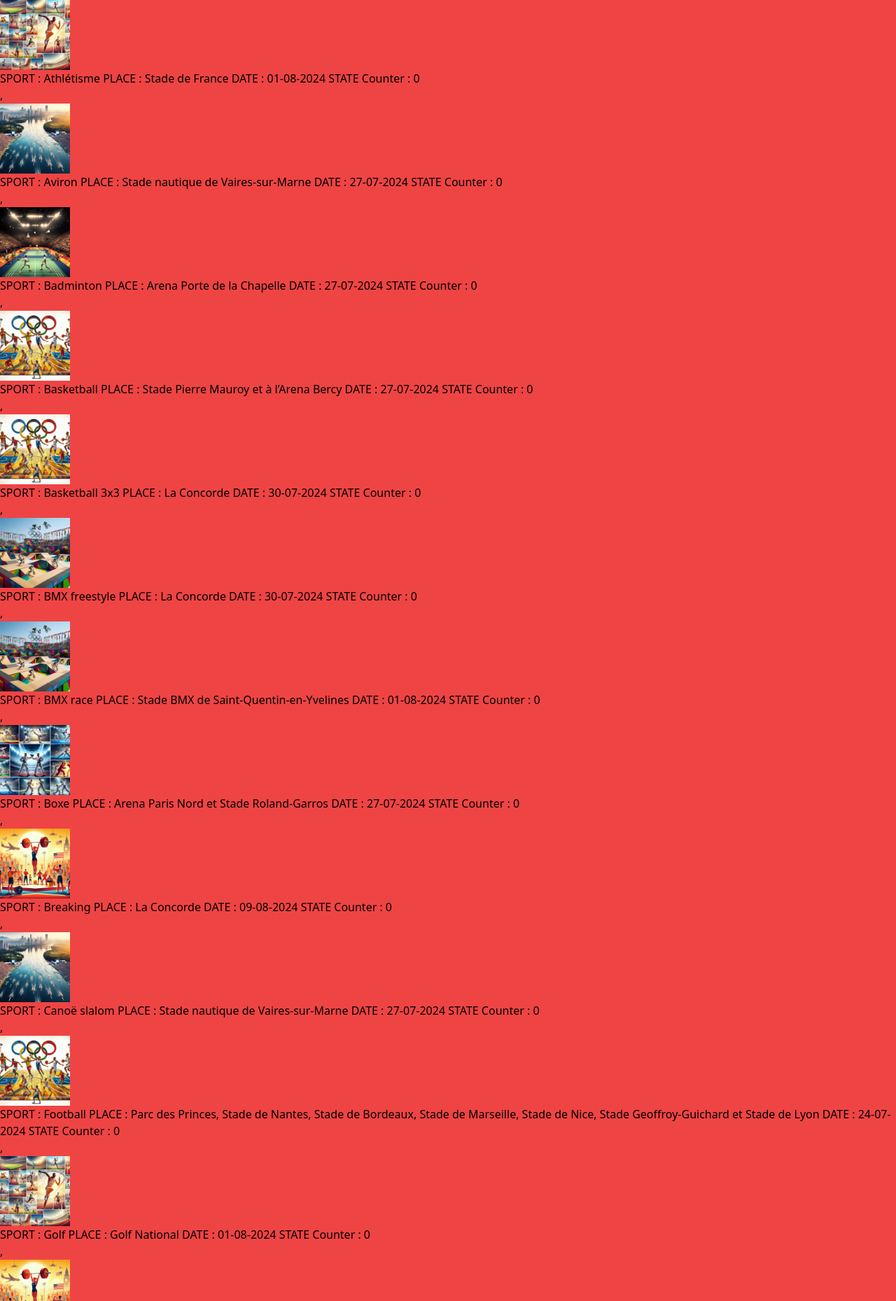
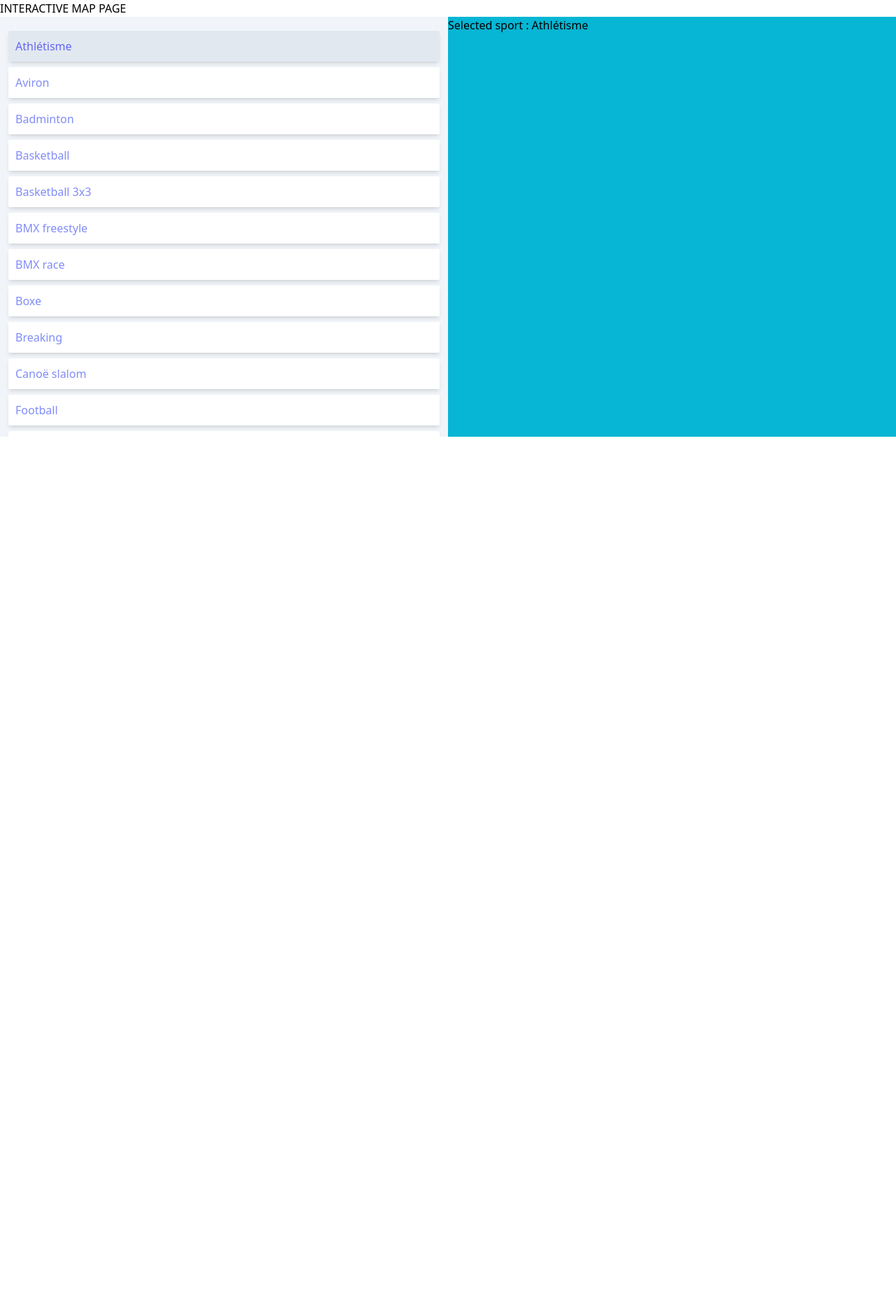
Before and after one commit to Fansoa/framework-javascript-from-scratch, a website with bundled scripts: page index.html in a window 1280 px wide. Shown: the top 1859 px of the page at 70% size. After the commit the page ends 800 px from the top, so only its background shows below. Built offline with nearby package versions, Linux system fonts and the light colour scheme.

Commit message:
feat: add base for interactive map component

```diff
--- a/assets/css/components/footer.css
+++ /dev/null
@@ -1,6 +0,0 @@
-footer {
-  font-family: 'Inter', sans-serif;
-}
-footer h1 {
-  font-family: 'Nova Square', sans-serif;
-}
--- /dev/null
+++ b/assets/css/components/interactiveMap/interactiveMap.css
@@ -0,0 +1,4 @@
+.mapListLink.active {
+  color: #6366F1;
+  background-color: #E2E8F0;
+}
--- a/assets/css/globals.css
+++ b/assets/css/globals.css
@@ -1,3 +1,14 @@
+* {
+  font-family: 'Roboto', sans-serif;
+}
+html {
+  font-family: 'Roboto', sans-serif;
+}
+
+h1, h2, h3, h4, h5, h6 {
+  font-family: 'Roboto Condensed', sans-serif;
+}
+
 .font-nova-square {
   font-family: 'Nova Square', sans-serif;
 }
@@ -9,3 +20,7 @@
 .font-roboto {
   font-family: 'Roboto', sans-serif;
 }
+
+.font-roboto-condensed {
+  font-family: 'Roboto Condensed', sans-serif;
+}
--- a/assets/css/style.css
+++ b/assets/css/style.css
@@ -1,6 +1,6 @@
 @import url('https://fonts.googleapis.com/css2?family=Nova+Square&display=swap');
 @import url('https://fonts.googleapis.com/css2?family=Inter:wght@300;400;700&display=swap');
 @import url('https://fonts.googleapis.com/css2?family=Roboto:ital,wght@0,300;0,400;0,700;1,400&display=swap');
+@import url('https://fonts.googleapis.com/css2?family=Roboto+Condensed:wght@300;400;700&family=Roboto:ital,wght@0,300;0,400;0,700;1,400&display=swap');
 
-@import 'components/navbar.css';
-@import 'components/footer.css';
+@import 'components/InteractiveMap/interactiveMap.css';
--- /dev/null
+++ b/assets/data/events.json
@@ -0,0 +1,402 @@
+[
+  {
+    "sport": "Athlétisme",
+    "name": "Athlétisme",
+    "place": "Stade de France",
+    "date": "01-08-2024",
+    "endDate": "11-08-2024",
+    "description":
+      "Des remises de médailles sont prévues lors de toutes les sessions.",
+    "img": "/assets/images/events/Athlétisme.jpeg"
+  },
+  {
+    "sport": "Aviron",
+    "name": "Aviron",
+    "place": "Stade nautique de Vaires-sur-Marne",
+    "date": "27-07-2024",
+    "endDate": "03-08-2024",
+    "description":
+      "Des remises de médailles sont prévues dans les sessions du 31 juillet, 1er, 2 et 3 août.",
+    "img": "assets/images/events/Aviron.jpeg"
+  },
+  {
+    "sport": "Badminton",
+    "name": "Badminton",
+    "place": "Arena Porte de la Chapelle",
+    "date": "27-07-2024",
+    "endDate": "05-08-2024",
+    "description":
+      "Des remises de médailles sont prévues dans les sessions du 2, 3, 4 et 5 août.",
+    "img": "assets/images/events/Badminton.jpeg"
+  },
+  {
+    "sport": "Basketball",
+    "name": "Basketball",
+    "place": "Stade Pierre Mauroy et à l’Arena Bercy",
+    "date": "27-07-2024",
+    "endDate": "11-08-2024",
+    "description":
+      "Des remises de médailles sont prévues dans les sessions du 10 et 11 août.",
+    "img": "/assets/images/events/Basketball.jpeg"
+  },
+  {
+    "sport": "Basketball 3x3",
+    "name": "Basketball 3x3",
+    "place": "La Concorde",
+    "date": "30-07-2024",
+    "endDate": "05-08-2024",
+    "description":
+      "Des remises de médailles sont prévues dans la session du 5 août.",
+    "img": "/assets/images/events/Basketball.jpeg"
+  },
+  {
+    "sport": "BMX freestyle",
+    "name": "BMX freestyle",
+    "place": "La Concorde",
+    "date": "30-07-2024",
+    "endDate": "31-07-2024",
+    "description":
+      "Des remises de médailles sont prévues dans la session du 31 juillet.",
+    "img": "assets/images/events/BMX.jpeg"
+  },
+  {
+    "sport": "BMX race",
+    "name": "BMX race",
+    "place": "Stade BMX de Saint-Quentin-en-Yvelines",
+    "date": "01-08-2024",
+    "endDate": "02-08-2024",
+    "description":
+      "Des remises de médailles sont prévues dans la session du 2 août.",
+    "img": "assets/images/events/BMX.jpeg"
+  },
+  {
+    "sport": "Boxe",
+    "name": "Boxe",
+    "place": "Arena Paris Nord et Stade Roland-Garros",
+    "date": "27-07-2024",
+    "endDate": "10-08-2024",
+    "description":
+      "Des remises de médailles sont prévues dans les sessions du 6, 7, 8, 9 et 10 août.",
+    "img": "/assets/images/events/Combat.jpeg"
+  },
+  {
+    "sport": "Breaking",
+    "name": "Breaking",
+    "place": "La Concorde",
+    "date": "09-08-2024",
+    "endDate": "10-08-2024",
+    "description":
+      "Des remises de médailles sont prévues lors de toutes les sessions.",
+    "img": "/assets/images/events/Gym.jpeg"
+  },
+  {
+    "sport": "Canoë slalom",
+    "name": "Canoë slalom",
+    "place": "Stade nautique de Vaires-sur-Marne",
+    "date": "27-07-2024",
+    "endDate": "05-08-2024",
+    "description":
+      "Des remises de médailles sont prévues dans les sessions du 28, 29 et 31 juillet et du 1er et 5 août.",
+    "img": "assets/images/events/Aviron.jpeg"
+  },
+  {
+    "sport": "Football",
+    "name": "Football",
+    "place":
+      "Parc des Princes, Stade de Nantes, Stade de Bordeaux, Stade de Marseille, Stade de Nice, Stade Geoffroy-Guichard et Stade de Lyon",
+    "date": "24-07-2024",
+    "endDate": "10-08-2024",
+    "description":
+      "Des remises de médailles sont prévues dans les sessions du 8, 9 et 10 août.",
+    "img": "/assets/images/events/Basketball.jpeg"
+  },
+  {
+    "sport": "Golf",
+    "name": "Golf",
+    "place": "Golf National",
+    "date": "01-08-2024",
+    "endDate": "10-08-2024",
+    "description":
+      "Des remises de médailles sont prévues dans les sessions du 4 et 10 août.",
+    "img": "/assets/images/events/Athlétisme.jpeg"
+  },
+  {
+    "sport": "Gymnastique artistique",
+    "name": "Gymnastique artistique",
+    "place": "Arena Bercy",
+    "date": "27-07-2024",
+    "endDate": "05-08-2024",
+    "description":
+      "Des remises de médailles sont prévues dans les sessions du 29, 30 et 31 juillet et du 1er, 3, 4 et 5 août.",
+    "img": "/assets/images/events/Gym.jpeg"
+  },
+  {
+    "sport": "Gymnastique rythmique",
+    "name": "Gymnastique rythmique",
+    "place": "Arena Porte de la Chapelle",
+    "date": "08-08-2024",
+    "endDate": "10-08-2024",
+    "description":
+      "Des remises de médailles sont prévues dans les sessions du 9 et 10 août.",
+    "img": "/assets/images/events/Gym.jpeg"
+  },
+  {
+    "sport": "Haltérophilie",
+    "name": "Haltérophilie",
+    "place": "Arena Paris Sud 6",
+    "date": "07-08-2024",
+    "endDate": "11-08-2024",
+    "description":
+      "Des remises de médailles sont prévues lors de toutes les sessions.",
+    "img": "/assets/images/events/Gym.jpeg"
+  },
+  {
+    "sport": "Handball",
+    "name": "Handball",
+    "place": "Stade Pierre Mauroy et à l’Arena Paris Sud 6",
+    "date": "25-07-2024",
+    "endDate": "11-08-2024",
+    "description":
+      "Des remises de médailles sont prévues dans les sessions du 10 et 11 août.",
+    "img": "/assets/images/events/Basketball.jpeg"
+  },
+  {
+    "sport": "Hockey",
+    "name": "Hockey",
+    "place": "Stade Yves-du-Manoir",
+    "date": "27-07-2024",
+    "endDate": "09-08-2024",
+    "description":
+      "Des remises de médailles sont prévues dans les sessions du 8 et 9 août.",
+    "img": "/assets/images/events/Combat.jpeg"
+  },
+  {
+    "sport": "Judo",
+    "name": "Judo",
+    "place": "Arena Champ de Mars",
+    "date": "27-07-2024",
+    "endDate": "03-08-2024",
+    "description":
+      "Des remises de médailles sont prévues lors de toutes les sessions.",
+    "img": "/assets/images/events/Combat.jpeg"
+  },
+  {
+    "sport": "Lutte",
+    "name": "Lutte",
+    "place": "Arena Champ de Mars",
+    "date": "05-08-2024",
+    "endDate": "11-08-2024",
+    "description":
+      "Des remises de médailles sont prévues dans les sessions du 6, 7, 8, 9, 10 et 11 août.",
+    "img": "/assets/images/events/Combat.jpeg"
+  },
+  {
+    "sport": "Natation",
+    "name": "Natation",
+    "place": "Paris La Défense Arena",
+    "date": "27-07-2024",
+    "endDate": "04-08-2024",
+    "description":
+      "Des remises de médailles sont prévues lors de toutes les sessions.",
+    "img": "assets/images/events/Natation.jpeg"
+  },
+  {
+    "sport": "Natation artistique",
+    "name": "Natation artistique",
+    "place": "Centre Aquatique",
+    "date": "05-08-2024",
+    "endDate": "10-08-2024",
+    "description":
+      "Des remises de médailles sont prévues dans les sessions du 7 et 10 août.",
+    "img": "assets/images/events/Natation.jpeg"
+  },
+  {
+    "sport": "Natation marathon",
+    "name": "Natation marathon",
+    "place": "Pont Alexandre III",
+    "date": "08-08-2024",
+    "endDate": "09-08-2024",
+    "description":
+      "Des remises de médailles sont prévues lors de toutes les sessions.",
+    "img": "assets/images/events/Natation.jpeg"
+  },
+  {
+    "sport": "Pentathlon moderne",
+    "name": "Pentathlon moderne",
+    "place": "Château de Versailles et à l’Arena Paris Nord",
+    "date": "08-08-2024",
+    "endDate": "11-08-2024",
+    "description":
+      "Des remises de médailles sont prévues dans les sessions du 10 et 11 août.",
+    "img": "/assets/images/events/Athlétisme.jpeg"
+  },
+  {
+    "sport": "Plongeon",
+    "name": "Plongeon",
+    "place": "Centre Aquatique",
+    "date": "27-07-2024",
+    "endDate": "10-08-2024",
+    "description":
+      "Des remises de médailles sont prévues dans les sessions du 27, 29 et 31 juillet et du 2, 6, 8, 9 et 10 août.",
+    "img": "assets/images/events/Natation.jpeg"
+  },
+  {
+    "sport": "Rugby",
+    "name": "Rugby",
+    "place": "Stade de France",
+    "date": "24-07-2024",
+    "endDate": "30-07-2024",
+    "description":
+      "Des remises de médailles sont prévues dans les sessions du 27 et 30 juillet.",
+    "img": "/assets/images/events/Athlétisme.jpeg"
+  },
+  {
+    "sport": "Skateboard",
+    "name": "Skateboard",
+    "place": "La Concorde",
+    "date": "27-07-2024",
+    "endDate": "07-08-2024",
+    "description":
+      "Des remises de médailles sont prévues lors de toutes les sessions.",
+    "img": "assets/images/events/BMX.jpeg"
+  },
+  {
+    "sport": "Sports Equestres",
+    "name": "Sports Equestres",
+    "place": "Château de Versailles",
+    "date": "27-07-2024",
+    "endDate": "06-08-2024",
+    "description":
+      "Des remises de médailles sont prévues dans les sessions du 29 juillet et du 2, 3, 4 et 6 août.",
+    "img": "/assets/images/events/Athlétisme.jpeg"
+  },
+  {
+    "sport": "Surf",
+    "name": "Surf",
+    "place": "Teahupo’o, à Tahiti",
+    "date": "27-07-2024",
+    "endDate": "30-07-2024",
+    "description":
+      "Des remises de médailles sont prévues dans la session du 30 juillet.",
+    "img": "assets/images/events/Natation.jpeg"
+  },
+  {
+    "sport": "Taekwondo",
+    "name": "Taekwondo",
+    "place": "Grand Palais",
+    "date": "07-08-2024",
+    "endDate": "10-08-2024",
+    "description":
+      "Des remises de médailles sont prévues lors de toutes les sessions.",
+    "img": "/assets/images/events/Combat.jpeg"
+  },
+  {
+    "sport": "Tennis",
+    "name": "Tennis",
+    "place": "Stade Roland-Garros",
+    "date": "27-07-2024",
+    "endDate": "04-08-2024",
+    "description":
+      "Des remises de médailles sont prévues dans les sessions du 2, 3 et 4 août.",
+    "img": "assets/images/events/Badminton.jpeg"
+  },
+  {
+    "sport": "Tennis de table",
+    "name": "Tennis de table",
+    "place": "Arena Paris Sud 4",
+    "date": "27-07-2024",
+    "endDate": "10-08-2024",
+    "description":
+      "Des remises de médailles sont prévues dans les sessions du 30 juillet et du 3, 4, 9 et 10 août.",
+    "img": "assets/images/events/Badminton.jpeg"
+  },
+  {
+    "sport": "Tir",
+    "name": "Tir",
+    "place": "Centre national de tir de Châteauroux",
+    "date": "27-07-2024",
+    "endDate": "05-08-2024",
+    "description":
+      "Des remises de médailles sont prévues lors de toutes les sessions.",
+    "img": "/assets/images/events/Tir.jpeg"
+  },
+  {
+    "sport": "Tir à l’arc",
+    "name": "Tir à l’arc",
+    "place": "Invalides",
+    "date": "25-07-2024",
+    "endDate": "04-08-2024",
+    "description":
+      "Des remises de médailles sont prévues dans les sessions du 28 et 29 juillet et du 2, 3 et 4 août.",
+    "img": "/assets/images/events/Tir.jpeg"
+  },
+  {
+    "sport": "Trampoline",
+    "name": "Trampoline",
+    "place": "Arena Bercy",
+    "date": "02-08-2024",
+    "endDate": "02-08-2024",
+    "description": "Des remises de médailles sont prévues lors de cette session.",
+    "img": "/assets/images/events/Athlétisme.jpeg"
+  },
+  {
+    "sport": "Triathlon",
+    "name": "Triathlon",
+    "place": "pont Alexandre III",
+    "date": "30-07-2024",
+    "endDate": "05-08-2024",
+    "description":
+      "Des remises de médailles sont prévues lors de toutes les sessions.",
+    "img": "assets/images/events/BMX.jpeg"
+  },
+  {
+    "sport": "Voile",
+    "name": "Voile",
+    "place": "Marina de Marseille",
+    "date": "28-07-2024",
+    "endDate": "08-08-2024",
+    "description":
+      "Des remises de médailles sont prévues dans les sessions du 1, 2, 6, 7 et 8 août.",
+    "img": "assets/images/events/Aviron.jpeg"
+  },
+  {
+    "sport": "Volleyball",
+    "name": "Volleyball",
+    "place": "Arena Paris Sud 1",
+    "date": "27-07-2024",
+    "endDate": "11-08-2024",
+    "description":
+      "Des remises de médailles sont prévues dans les sessions du 9, 10 et 11 août.",
+    "img": "/assets/images/events/Athlétisme.jpeg"
+  },
+  {
+    "sport": "Volleyball de plage",
+    "name": "Volleyball de plage",
+    "place": "stade Tour Eiffel",
+    "date": "27-07-2024",
+    "endDate": "10-08-2024",
+    "description":
+      "Des remises de médailles sont prévues dans les sessions du 9 et 10 août.",
+    "img": "/assets/images/events/Athlétisme.jpeg"
+  },
+  {
+    "sport": "VTT",
+    "name": "VTT",
+    "place": "Colline d’Elancourt",
+    "date": "28-07-2024",
+    "endDate": "29-08-2024",
+    "description":
+      "Des remises de médailles sont prévues lors de toutes les sessions.",
+    "img": "assets/images/events/BMX.jpeg"
+  },
+  {
+    "sport": "Waterpolo",
+    "name": "Waterpolo",
+    "place": "Centre Aquatique et à Paris la Défense Arena",
+    "date": "27-07-2024",
+    "endDate": "11-08-2024",
+    "description":
+      "Des remises de médailles sont prévues dans les sessions du 10 et 11 août.",
+    "img": "assets/images/events/Natation.jpeg"
+  }
+]
--- /dev/null
+++ b/components/InteractiveMap/InteractiveMapList/index.js
@@ -0,0 +1,28 @@
+import MiniReact from "../../../core/MiniReact.js";
+import InteractiveMapListItem from "./InteractiveMapListItem/index.js";
+
+export default class InteractiveMapList extends MiniReact.Component {
+  renderComponent() {
+    const listItems = {};
+
+    this.props.sports.forEach((sport, index) => {
+      listItems[`listItem_${index}`] = new InteractiveMapListItem({
+        sport,
+        selectSport: this.props.selectSportString,
+        selectedSport: this.props.selectedSport,
+      }).renderComponent();
+    });
+
+    const components = this.getComponentsData({
+      ...listItems,
+    });
+
+    this.data.content = Object.keys(components.content)
+      .map((componentName) => {
+        return components.content[componentName];
+      })
+      .join("");
+
+    return this.data;
+  }
+}
--- /dev/null
+++ b/components/InteractiveMap/index.js
@@ -0,0 +1,76 @@
+import MiniReact from "../../core/MiniReact.js";
+import InteractiveMapList from "./InteractiveMapList/index.js";
+
+export default class InteractiveMap extends MiniReact.Component {
+  constructor(props) {
+    super(props);
+    this.state = { sport: "baseball" };
+    this.sports = null;
+  }
+
+  renderComponent() {
+    const selectSport = (selectedSport) => {
+      this.setState((prev) => ({
+        ...prev,
+        sport: selectedSport,
+      }));
+    };
+    const selectSportString = `selectSport_${this.key}`;
+    this.data.functions[selectSportString] = selectSport;
+
+    const fetchSports = () => {
+      fetch("../../assets/data/events.json")
+        .then((response) => {
+          return response.json();
+        })
+        .then((json) => {
+          this.setState((prev) => ({
+            ...prev,
+            sports: json,
+            sport: json[0].name,
+          }));
+          return json;
+        })
+        .catch((error) => {
+          console.error(error);
+        });
+    };
+
+    if (!this.state.sports) {
+      fetchSports();
+    }
+
+    const sports = this.state.sports ?? [
+      {
+        name: "baseball",
+        index: 0,
+      },
+      {
+        name: "football",
+        index: 1,
+      },
+    ];
+
+    const interactiveMapList = new InteractiveMapList({
+      sports,
+      selectSportString,
+      selectedSport: this.state.sport,
+    }).renderComponent();
+
+    const components = this.getComponentsData({
+      interactiveMapList,
+    });
+
+    this.data.content =
+      `<section data-component-key="{{ key }}" class="bg-slate-100 grid grid-cols-2 max-h-[600px]">
+        <div class="p-3 overflow-y-scroll max-h-[inherit]">
+          ${components.content.interactiveMapList}
+        </div>
+        <div class="bg-cyan-500">
+          Selected sport : {{ state.sport }}
+        </div>
+    </section>`.interpolate(this);
+
+    return this.data;
+  }
+}
--- a/index.html
+++ b/index.html
@@ -4,10 +4,11 @@
     <head>
         <meta charset="UTF-8">
         <meta name="viewport" content="width=device-width, initial-scale=1.0">
-        <script src="https://cdn.tailwindcss.com" defer></script>
         <script src="./assets/js/prototypes.js" defer></script>
+        <script src="./assets/js/tailwind.js" defer></script>
         <script type="module" src="index.js" defer></script>
         <title>javascript framework from scratch</title>
+        <link rel="stylesheet" href="./assets/css/style.css">
     </head>
     <body>
         <div id="root"></div>
--- a/routes.js
+++ b/routes.js
@@ -1,7 +1,9 @@
 import TestPage from "./src/pages/TestPage.js";
 import TestPageTwo from "./src/pages/TestPageTwo.js";
+import InteractiveMapPage from "./src/pages/InteractiveMapPage.js";
 
 export default {
-  "/": new TestPage().render(),
+  "/": new InteractiveMapPage().render(),
+  "/testpage": new TestPage().render(),
   "/testpagetwo": new TestPageTwo().render(),
 };
--- /dev/null
+++ b/src/pages/InteractiveMapPage.js
@@ -0,0 +1,21 @@
+import MiniReact from "../../core/MiniReact.js";
+import InteractiveMap from "../../components/InteractiveMap/index.js";
+
+export default class InteractiveMapPage extends MiniReact.Component {
+  render() {
+    const interactiveMap = new InteractiveMap().renderComponent();
+    const components = this.getComponentsData({
+      interactiveMap,
+    });
+
+    this.data.content = this.parseHTML(`<div>
+      INTERACTIVE MAP PAGE
+      ${components.content.interactiveMap}
+    </div>`);
+
+    this.data.functions = components.functions;
+    this.parseEvents(this.data.content, this.data.functions);
+
+    return this.createElement(...this.data.content);
+  }
+}
```
Also changed, not shown: assets/css/components/navbar.css (deleted, +0 -39 lines), components/IncrementButton/index.js (deleted, +0 -80 lines), components/InteractiveMap/InteractiveMapList/InteractiveMapListItem/index.js (added, +16 -0 lines), src/pages/TestPage.js (+0 -7 lines).
